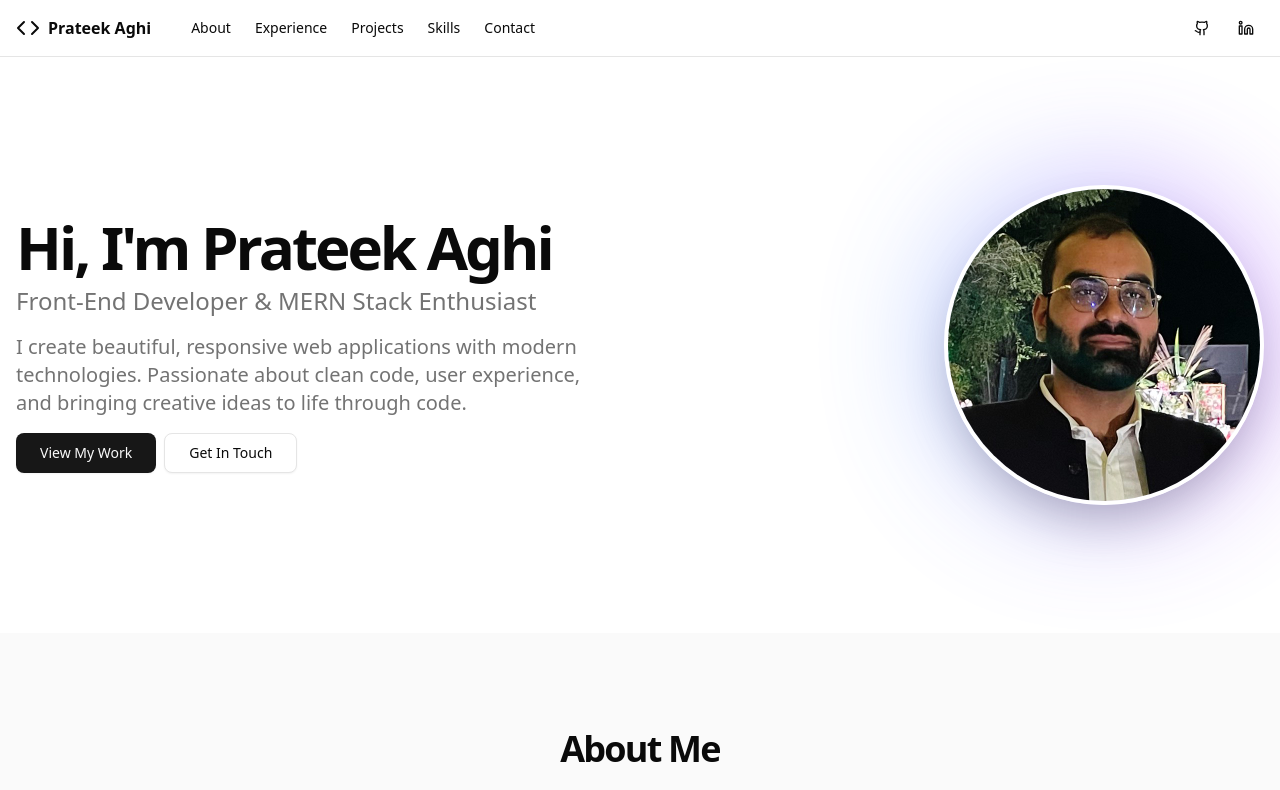
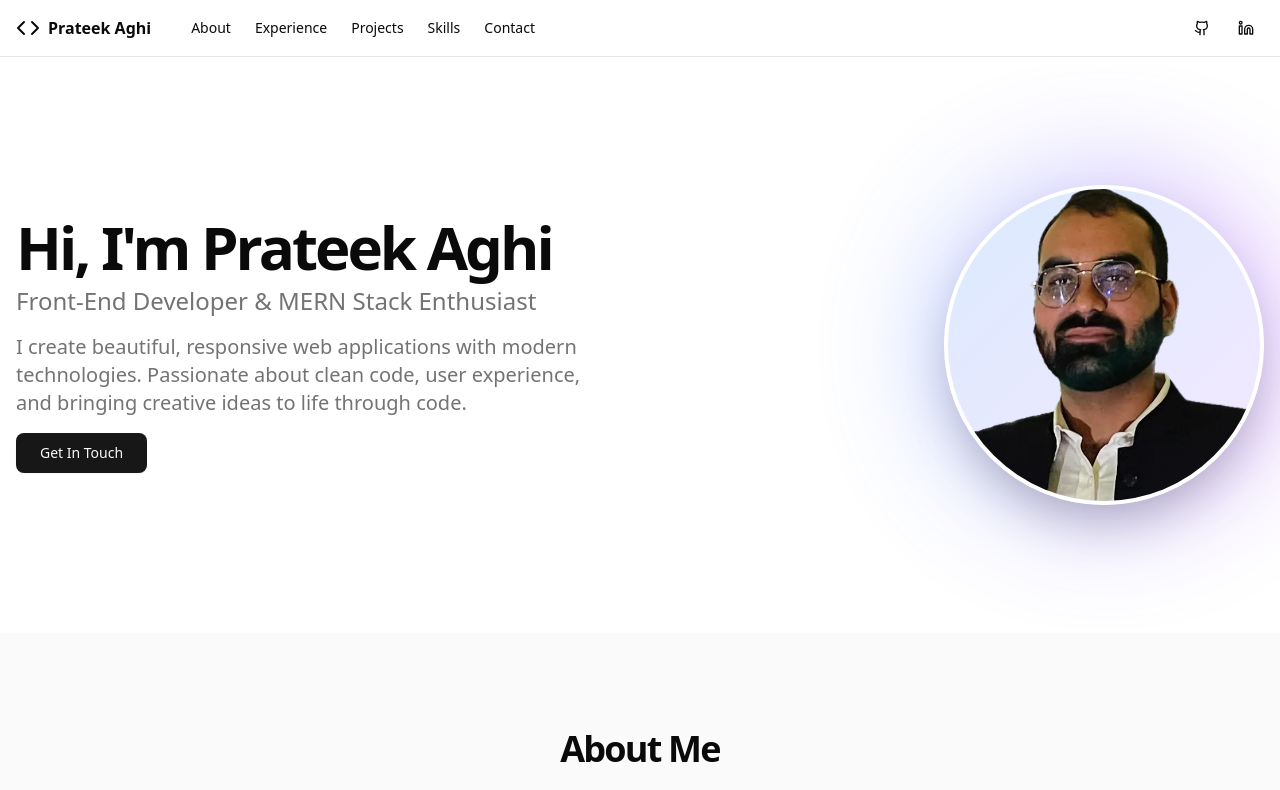
Before and after one commit to prateekaghi/PrateekAghi, a Next.js app in the folder portfolio/: page / in a window 1280 px wide. Shown: the top 790 px of the page. Built offline with nearby package versions, Linux system fonts and the light colour scheme.

Commit message:
Minor fixed and image update

```diff
--- a/portfolio/src/components/data/projects.js
+++ b/portfolio/src/components/data/projects.js
@@ -60,7 +60,7 @@ export const projects = [
     image: "/placeholder.svg?height=300&width=500",
     technologies: ["React", "Framer Motion", "Styled Components", "Gatsby"],
     liveUrl: "https://example.com",
-    githubUrl: "https://github.com/example/portfolio",
+    githubUrl: "https://github.com/prateekaghi/PrateekAghi",
     featured: false,
   },
   {
--- a/portfolio/src/components/sections/Contact.jsx
+++ b/portfolio/src/components/sections/Contact.jsx
@@ -18,14 +18,14 @@ export default function Contact({ scrollTo }) {
           </p>
           <div className="flex flex-col sm:flex-row gap-4 justify-center">
             <Button size="lg" asChild>
-              <Link href="mailto:alex.johnson@example.com">
+              <Link href="mailto:prateekaghi42@gmail.com">
                 <Mail className="h-4 w-4 mr-2" />
                 Send Email
               </Link>
             </Button>
             <Button variant="outline" size="lg" asChild>
               <Link
-                href="https://linkedin.com/in/alexjohnson"
+                href="https://www.linkedin.com/in/prateekaghi/"
                 target="_blank"
                 rel="noopener noreferrer"
               >
@@ -37,7 +37,7 @@ export default function Contact({ scrollTo }) {
           <Separator className="my-8" />
           <div className="flex justify-center space-x-6">
             <Link
-              href="https://github.com/alexjohnson"
+              href="https://github.com/prateekaghi"
               target="_blank"
               rel="noopener noreferrer"
               className="text-muted-foreground hover:text-foreground transition-colors"
@@ -46,7 +46,7 @@ export default function Contact({ scrollTo }) {
               <span className="sr-only">GitHub</span>
             </Link>
             <Link
-              href="https://linkedin.com/in/alexjohnson"
+              href="https://www.linkedin.com/in/prateekaghi/"
               target="_blank"
               rel="noopener noreferrer"
               className="text-muted-foreground hover:text-foreground transition-colors"
@@ -55,7 +55,7 @@ export default function Contact({ scrollTo }) {
               <span className="sr-only">LinkedIn</span>
             </Link>
             <Link
-              href="mailto:alex.johnson@example.com"
+              href="mailto:prateekaghi42@gmail.com"
               className="text-muted-foreground hover:text-foreground transition-colors"
             >
               <Mail className="h-6 w-6" />
--- a/portfolio/src/components/sections/Hero.jsx
+++ b/portfolio/src/components/sections/Hero.jsx
@@ -1,5 +1,7 @@
 "use client";
 import { Button } from "@/components/ui/button";
+import Link from "next/link";
+import { Mail, Linkedin, Github } from "lucide-react";
 import Image from "next/image";
 export default function Hero({ scrollTo }) {
   return (
@@ -23,15 +25,15 @@ export default function Hero({ scrollTo }) {
             bringing creative ideas to life through code.
           </p>
           <div className="flex flex-col gap-2 min-[400px]:flex-row">
-            <Button size="lg" onClick={() => scrollToSection("projects")}>
-              View My Work
-            </Button>
-            <Button
-              variant="outline"
-              size="lg"
-              onClick={() => scrollToSection("contact")}
-            >
-              Get In Touch
+            <Button size="lg" asChild>
+              <Link
+                href="https://www.linkedin.com/in/prateekaghi/"
+                target="_blank"
+                rel="noopener noreferrer"
+              >
+                Get In Touch
+                <span className="sr-only">LinkedIn</span>
+              </Link>
             </Button>
           </div>
         </div>
```
Also changed, not shown: portfolio/public/images/profilePhoto.jpeg.
